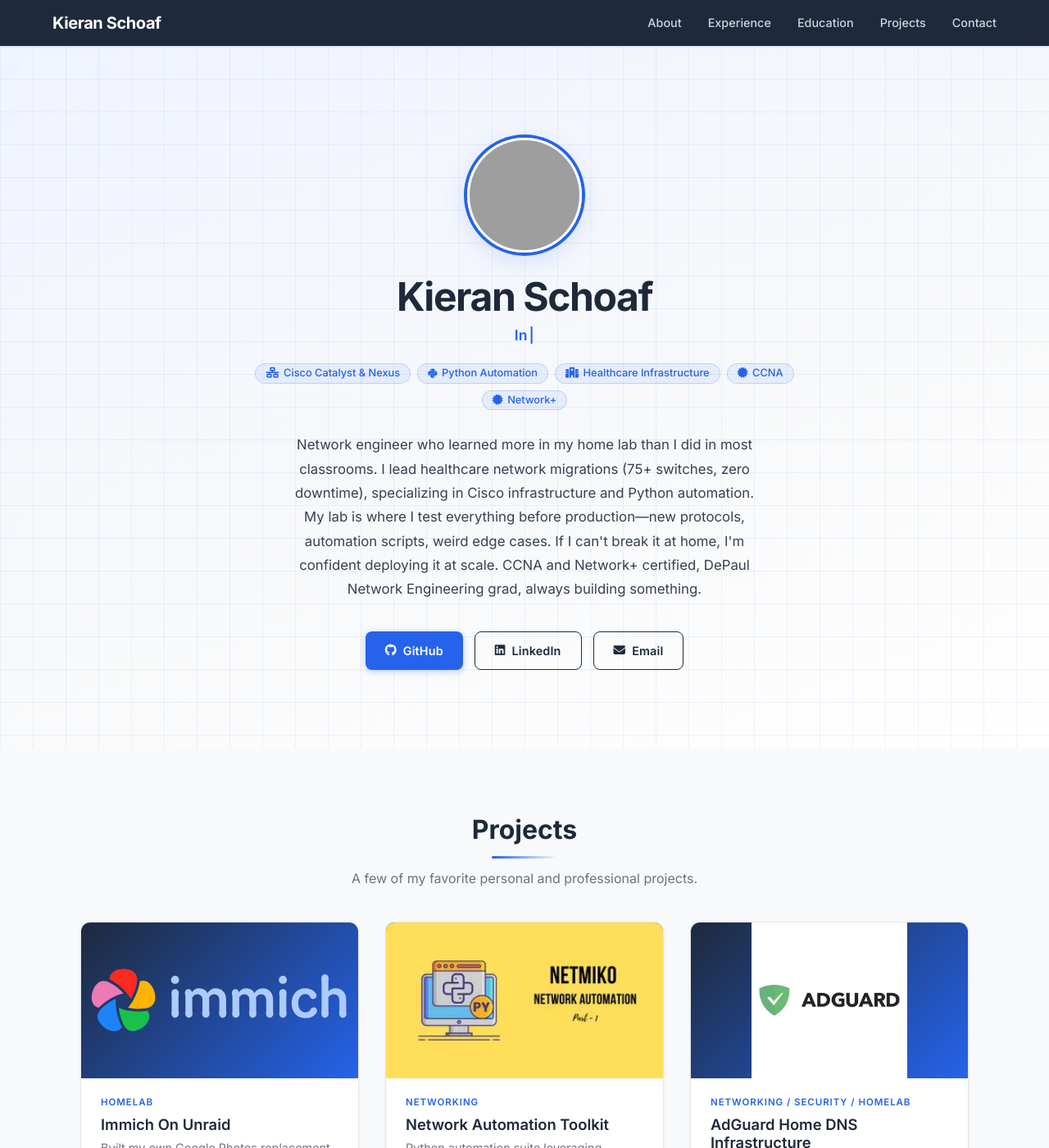
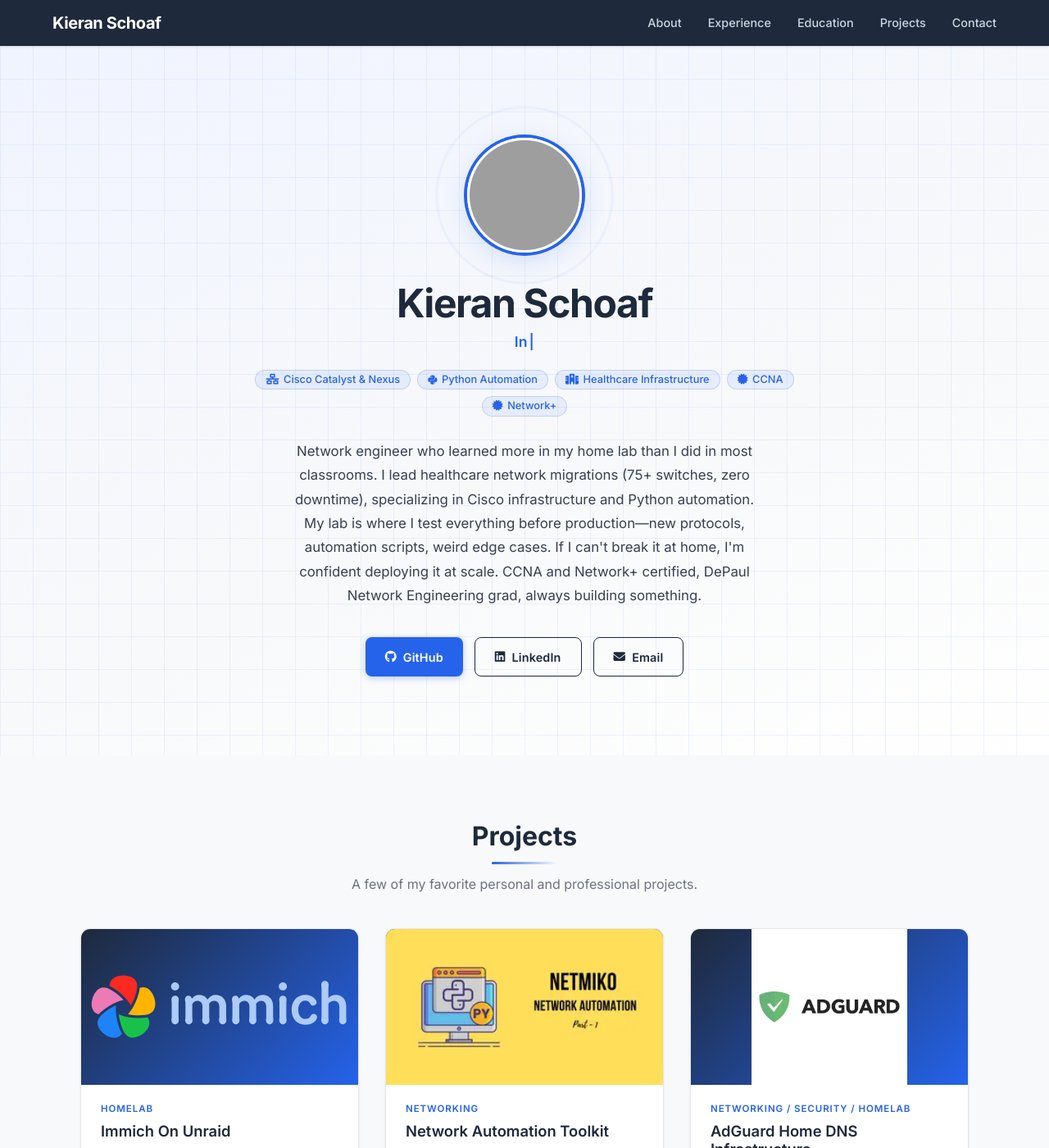
Before and after one commit to kischoaf/kischoaf.github.io, a Jekyll site: the page built from index.html, in a window 1280 px wide and 1400 px high. Shown: the whole window at 82% size. Built offline with Jekyll 4.4.1, drawn with Linux system fonts in a browser that asks for light colours; grey boxes are pictures that could not be loaded.

Commit message:
added hero backgound animation

```diff
--- a/_includes/hero.html
+++ b/_includes/hero.html
@@ -1,6 +1,8 @@
 <section id="about" class="hero">
     <div class="hero-content">
-        <img src="/assets/img/logo.jpg" alt="Photo of {{ site.title }}" class="hero-photo" loading="lazy">
+        <div class="hero-photo-wrapper">
+            <img src="/assets/img/logo.jpg" alt="Photo of {{ site.title }}" class="hero-photo" loading="lazy">
+        </div>
         <h1>{{ site.title }}</h1>
         <p class="hero-role" id="hero-role-text">Network Engineer</p>
         <div class="hero-badges">
@@ -31,7 +33,7 @@
 // ── Entry animations ──────────────────────────────────────────────────────────
 (function() {
     var items = [
-        { sel: '.hero-photo', from: 'opacity:0;transform:scale(0.5)', to: 'opacity:1;transform:scale(1)', dur: '0.8s', delay: 300 },
+        { sel: '.hero-photo-wrapper', from: 'opacity:0;transform:scale(0.5)', to: 'opacity:1;transform:scale(1)', dur: '0.8s', delay: 300 },
         { sel: '.hero h1', from: 'opacity:0;transform:translateX(-60px)', to: 'opacity:1;transform:translateX(0)', dur: '0.7s', delay: 600 },
         { sel: '.hero-role', from: 'opacity:0;transform:translateX(60px)', to: 'opacity:1;transform:translateX(0)', dur: '0.7s', delay: 800 },
         { sel: '.hero-badges', from: 'opacity:0;transform:translateY(20px)', to: 'opacity:1;transform:translateY(0)', dur: '0.6s', delay: 1000 },
--- a/_sass/hero.scss
+++ b/_sass/hero.scss
@@ -23,16 +23,49 @@
     position: relative;
   }
 
+  .hero-photo-wrapper {
+    position: relative;
+    display: inline-block;
+    margin-bottom: 1.75rem;
+
+    // Pulse ring — radiates outward from the accent ring, then fades
+    &::after {
+      content: '';
+      position: absolute;
+      top: 50%;
+      left: 50%;
+      width: 154px; // photo(140) + white border(3) + accent ring(4) * 2 sides
+      height: 154px;
+      border-radius: 50%;
+      border: 2px solid $color-accent;
+      opacity: 0;
+      transform: translate(-50%, -50%) scale(1);
+      animation: pulse-ring 3s ease-out 1.5s infinite;
+      pointer-events: none;
+    }
+  }
+
   .hero-photo {
     width: 140px;
     height: 140px;
     border-radius: 50%;
     object-fit: cover;
-    margin-bottom: 1.75rem;
+    display: block;
     border: 3px solid #FFFFFF;
     box-shadow:
       0 0 0 4px $color-accent,
       0 8px 32px rgba(37, 99, 235, 0.18);
+  }
+
+  @keyframes pulse-ring {
+    0%   { transform: translate(-50%, -50%) scale(1);    opacity: 0.55; }
+    100% { transform: translate(-50%, -50%) scale(1.45); opacity: 0; }
+  }
+
+  @media (prefers-reduced-motion: reduce) {
+    .hero-photo-wrapper::after {
+      animation: none;
+    }
   }
 
   h1 {
```
